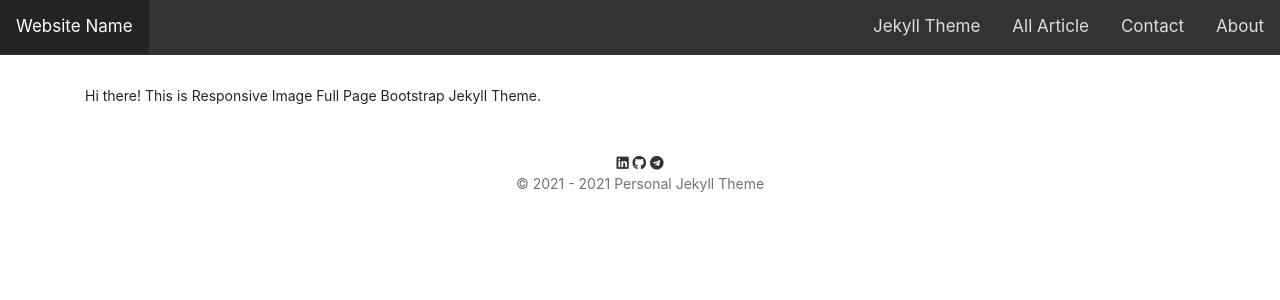
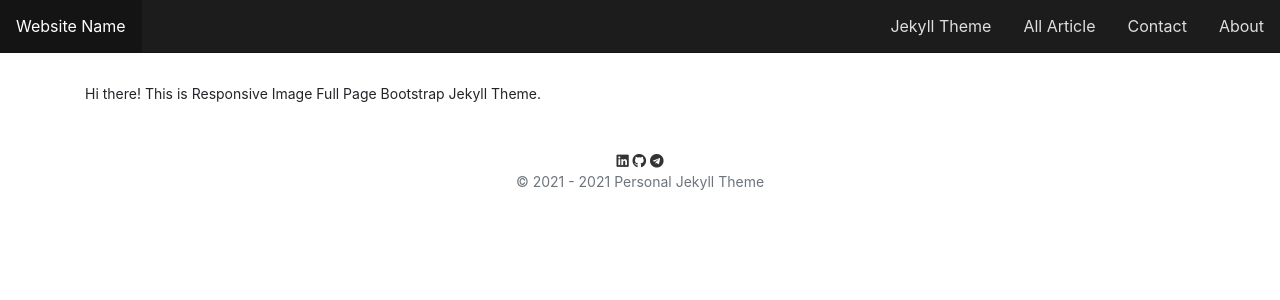
Before and after one commit to mohamadrido/personal-jekyll-theme, a Jekyll site: the page built from about.html, in a window 1280 px wide. Shown: the top 300 px of the page. Built offline with Jekyll 4.4.1, drawn with Linux system fonts in a browser that asks for light colours; nearby versions of some CDN libraries.

Commit message:
Update style.css

```diff
--- a/assets/style.css
+++ b/assets/style.css
@@ -88,8 +88,8 @@ a:hover {
 
 .topnav {
   overflow: hidden;
-  background-color: #333;
-  border-bottom: 1px solid #333;
+  background-color: #1c1c1c;
+  border-bottom: 1px solid #141414;
 }
 
 .topnav a {
@@ -99,11 +99,11 @@ a:hover {
   text-align: center;
   padding: 14px 16px;
   text-decoration: none;
-  font-size: 17px;
+  font-size: 16px;
 }
 
 .topnav a:hover {
-  background-color: #232323;
+  background-color: #141414;
   color: #fff;
 }
 
```
